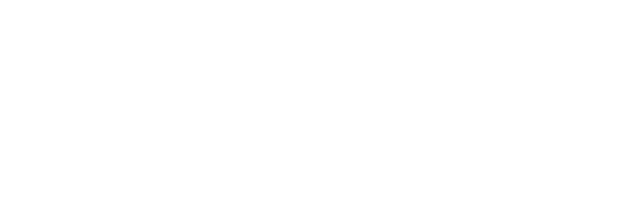
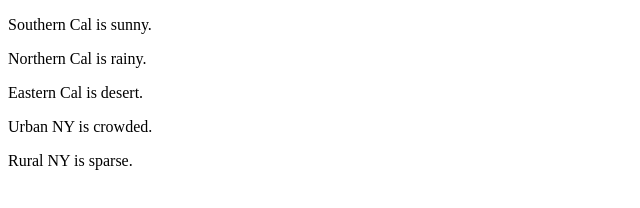
Before and after one commit to Fahad-Rafiq06/Js-Examples, a plain HTML site: page index.html in a window 1280 px wide. Shown: the whole page, without its empty margins (0-640 px from the left). Drawn offline with Linux system fonts and the light colour scheme.

Commit message:
60 Chapters Example from book

```diff
--- a/index.html
+++ b/index.html
@@ -1,13 +1,121 @@
 <!DOCTYPE html>
 <html lang="en">
+
 <head>
     <meta charset="UTF-8">
     <meta http-equiv="X-UA-Compatible" content="IE=edge">
     <meta name="viewport" content="width=device-width, initial-scale=1.0">
     <title>Complete JS Book</title>
+    <script>
+        // ============= Chp 43: Placing scripts =============
+
+        function sayHi() {
+            alert("Hello world!");
+        }
+
+        function sayBye() {
+            alert("Buh-bye!");
+        }
+    </script>
 </head>
+
 <body>
+    <!--============ Chp 45: Events: link ================ -->
+
+    <!-- <a href="#" onClick="alert('Hi');">Click</a>
+    <a href="JavaScript:void(0)" onClick="alert('Hi');">Click</a>
+    <a href="JavaScript:void(0)" onClick="var greet='hi'; alert(greet);">Click</a>
+    <a href="JavaScript:void(0)" onClick="popup('Hi');">Click</a> -->
+
+    <!-- ============= Chp 46: Events: Button ============= -->
+
+    <!-- <a href="summary-page.html"><img src="button-sum-pg.png"></a>
+    <img src="button-greet.png" onClick="alert('Hello world!');">
+    <img src="button-greet.png" onClick="greetTheUser();"> -->
+
+    <!-- ============= Chp 47: Events: Mouse ============= -->
+
+    <!-- <img src="before-pic.jpg" onMouseover="src='after-pic.jpg'">
+    <h1 onMouseover="alert('Be sure to get your shopping done today.');">World Ends Tomorrow</h1>
+    <p id="loris" onMouseover="expand();">Slow Loris: Mouse over for more info</p>
+    <a href="index.html" onMouseover="this.style.color='green';">Home Page</a>
+    <img src="before-pic.jpg" onMouseover="src='after-pic.jpg'" onMouseout="src='before-pic.jpg'">-->
+
+    <!-- ============= Chp 48: Events: Fields ============= -->
+
+    <!-- Email:<br>
+    <input type="text" size="30" onFocus="this.style.backgroundColor='yellow';">
+    Email:<br>
+    <input type="text" size="30" onFocus="this.style.backgroundColor='yellow';"
+        onBlur="this.style.backgroundColor='white';">
+    Email:<br>
+    <input type="text" size="30" onFocus="makeFieldYellow();" onBlur="makeFieldWhite();"> -->
+
+    <!-- ============= Chp 49: Reading field values ============= -->
+
+    <!-- <form>
+        Email:
+        <input type="text" id="email">
+        <input type="submit" value="Submit">
+    </form>
+
+    <form onSubmit="checkAddress('email');">
+        Email:
+        <input type="text" id="email">
+        <input type="submit" value="Submit">
+    </form> -->
+
+    <!-- ============= Chp 50: Setting field values ============= -->
+
+    <!-- <form>
+        ZIP:<br>
+        <input type="text" id="zip" onBlur="fillCity();"><br>
+        City:<br>
+        <input type="text" id="city">
+    </form> -->
+
+    <!-- ============= Chp 51: Reading and setting paragraph text ============= -->
+
+    <!-- <p id="slowLoris">
+            Slow lorises are a group of several species of strepsirrhine primates which make up the genus Nycticebus.
+            <a href="javascript:void(0);" onClick="expandLoris();"><em>Click for more.</em></a>
+            </p> -->
+
+    <!-- ============= Chp 52: Manipulating images and text ============= -->
+
+    <!-- <img src="blobfish.jpg" id="ugly" onClick="makeInvisible();"> -->
+
+    <!-- ============= Chp 53: Swapping images ============= -->
+
+    <!-- <img src="before-pic.jpg" id="before" onMouseover="swapPic();">
+
+    <img src="before-pic.jpg" id="before" onMouseover="swapPic(id,'after-pic.jpg');"> -->
+
+    <!-- ============= Chp 60: The DOM: Finding Children ============= -->
+
+    <!-- <div id="cal">
+        <p>Southern Cal is sunny.</p>
+        188
+        <p>Northern Cal is rainy.</p>
+        <p>Eastern Cal is desert.</p>
+        </div>
+        <div id="ny">
+        <p>Urban NY is crowded.</p>
+        <p>Rural NY is sparse.</p>
+        </div> -->
+
+        <div id="cal">
+            <p>Southern Cal is sunny.</p>
+            <p>Northern Cal is rainy.</p>
+            <p>Eastern Cal is desert.</p>
+            </div>
+            <div id="ny">
+            <p>Urban NY is crowded.</p>
+            <p>Rural NY is sparse.</p>
+            </div>
+
 
 </body>
 <script src="app.js"></script>
+
 </html>
```
